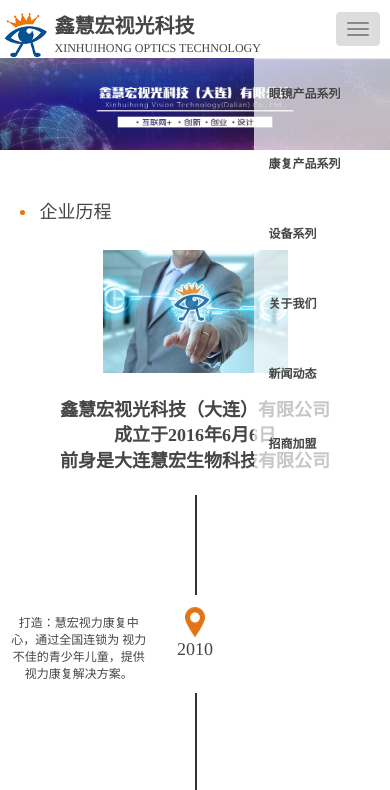
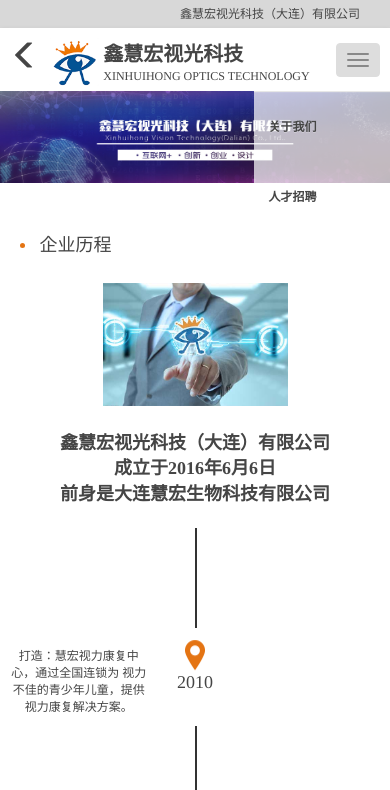
Before and after one commit to tthtnt/xinhuihong, a website: page dist/about.html in a window 390 px wide. Both pictures are taken after a click on the button "Toggle navigation". Shown: the top 790 px of the page. Drawn offline with Linux system fonts and the light colour scheme.

Commit message:
关于我们链接修改完成

```diff
--- a/dist/about.html
+++ b/dist/about.html
@@ -16,6 +16,13 @@
 </head>
 
 <body>
+<!--移动端灰色顶部-->
+<div class="mobile-header">
+  <h1>
+    鑫慧宏视光科技（大连）有限公司
+  </h1>
+</div>
+<!--移动端灰色顶部结束-->
 <nav class="navbar navbar-default">
   <div class="container-fluid">
     <!-- Brand and toggle get grouped for better mobile display -->
@@ -27,7 +34,10 @@
         <span class="icon-bar"></span>
         <span class="icon-bar"></span>
       </button>
-      <a class="navbar-brand" href="index.html">
+      <a class="main-back" href="index.html">
+        <span class="glyphicon glyphicon-menu-left" aria-hidden="true"></span>
+      </a>
+      <a class="navbar-brand center-logo" href="index.html">
         <img src="img/logo.png" alt="鑫慧宏视光科技">
         <div>
           <h1>鑫慧宏视光科技</h1>
@@ -42,7 +52,7 @@
     </div>
     <!-- Collect the nav links, forms, and other content for toggling -->
     <div class="collapse navbar-collapse" id="bs-example-navbar-collapse-1">
-      <ul class="nav navbar-nav navbar-right">
+      <ul class="nav navbar-nav navbar-right not-main">
         <!-- <li class="active"><a href="#">网站首页<span class="sr-only">(current)</span></a></li> -->
         <li class="dropdown" id="glass">
           <a href="eyewear-products.html">眼镜产品系列
@@ -138,6 +148,14 @@
         </li>
         <li class="cont">
           <a href="investment.html">招商加盟</a>
+        </li>
+      </ul>
+      <ul class="nav navbar-nav navbar-right glass-product">
+        <li>
+          <a href="about.html">关于我们</a>
+        </li>
+        <li>
+          <a href="recruitment.html">人才招聘</a>
         </li>
       </ul>
     </div>
```
Also changed, not shown: dist/recruitment.html (+20 -2 lines).
